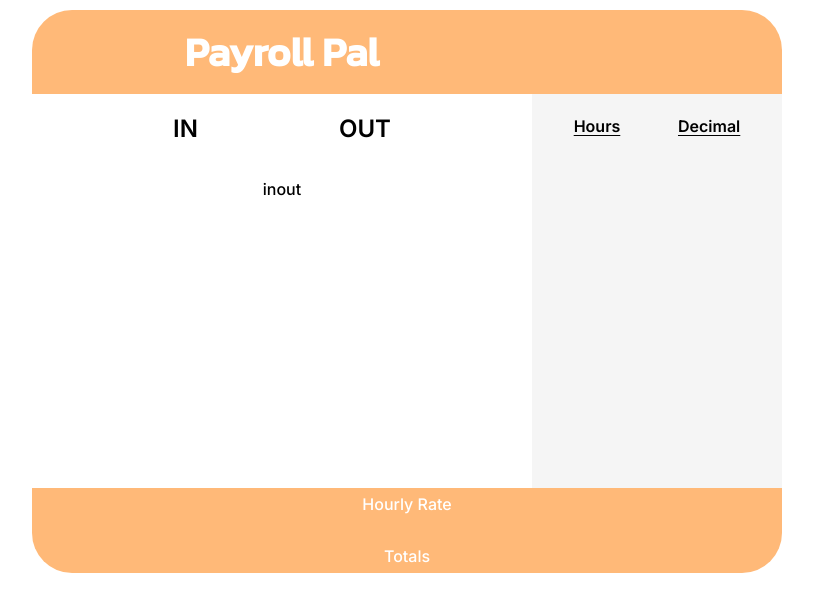
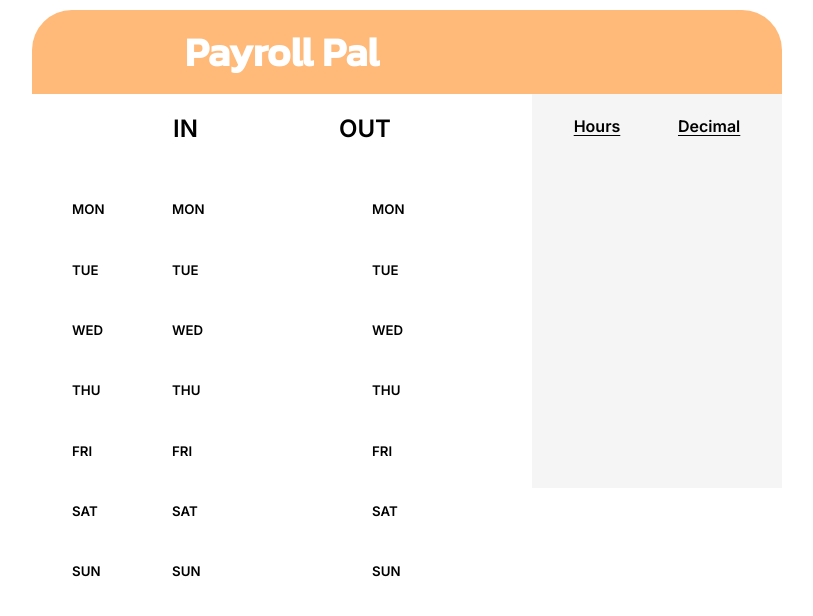
Before and after one commit to llam722/payroll-pal, a React (Create React App) app in the folder payroll-pal-extension/: page / in a window 1280 px wide. Shown: the top 616 px of the page, without its empty margins (233-1046 px from the left). Built offline with nearby package versions, Linux system fonts and the light colour scheme.

Commit message:
add days into columns

```diff
--- /dev/null
+++ b/payroll-pal-extension/src/Days.css
@@ -0,0 +1,6 @@
+.days {
+  display: flex;
+  flex-direction: column;
+  list-style-type: none;
+  align-items: flex-start;
+}
--- a/payroll-pal-extension/src/Days.tsx
+++ b/payroll-pal-extension/src/Days.tsx
@@ -1,17 +1,33 @@
+import './Days.css'
+
 const Days = () => {
   return (
-      <section className="days">
-        <ul>
-          <li><h5>MON</h5></li>
-          <li><h5>TUE</h5></li>
-          <li><h5>WED</h5></li>
-          <li><h5>THU</h5></li>
-          <li><h5>FRI</h5></li>
-          <li><h5>SAT</h5></li>
-          <li><h5>SUN</h5></li>
-        </ul>
-      </section>
-  )
+    <section>
+      <ul className="days">
+        <li>
+          <h5>MON</h5>
+        </li>
+        <li>
+          <h5>TUE</h5>
+        </li>
+        <li>
+          <h5>WED</h5>
+        </li>
+        <li>
+          <h5>THU</h5>
+        </li>
+        <li>
+          <h5>FRI</h5>
+        </li>
+        <li>
+          <h5>SAT</h5>
+        </li>
+        <li>
+          <h5>SUN</h5>
+        </li>
+      </ul>
+    </section>
+  );
 }
 
 export default Days;
--- a/payroll-pal-extension/src/TimeCard.css
+++ b/payroll-pal-extension/src/TimeCard.css
@@ -19,6 +19,20 @@
   justify-content: space-evenly;
 }
 
+.timestamps {
+  display: flex;
+}
+
+.days-column {
+  flex: 1;
+}
+.first-column {
+  flex: 2;
+}
+.second-column {
+  flex: 2;
+}
+
 .calculations {
   display: flex;
   height: 393.75px;
--- a/payroll-pal-extension/src/TimeCard.tsx
+++ b/payroll-pal-extension/src/TimeCard.tsx
@@ -11,7 +11,15 @@ const TimeCard = () => {
         </div>
 
         <div className="timestamps">
-          <p>inout</p>
+          <div className="days-column">
+          <Days />
+          </div>
+          <div className="first-column">
+          <Days/>
+          </div>
+          <div className="second-column">
+          <Days/>
+          </div>
       </div>
       </div>
 
```
